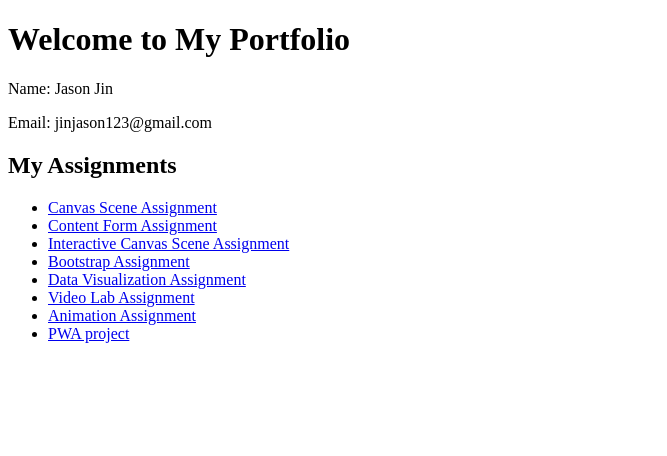
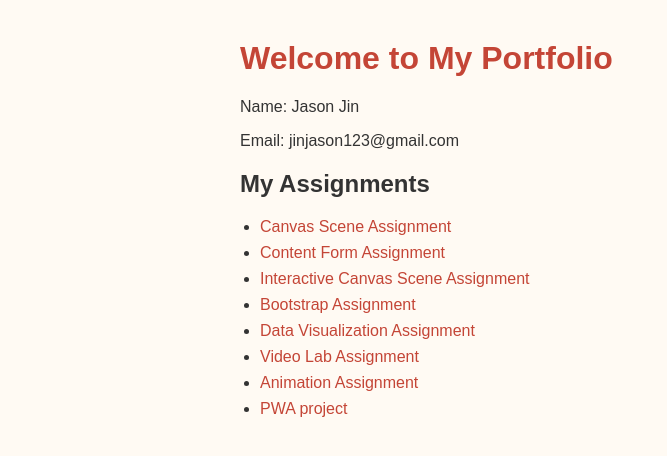
Before and after one commit to JinJason123/jinjason123, a plain HTML site: page index.html in a window 1280 px wide. Shown: the whole page, without its empty margins (0-667 px from the left). Drawn offline with Linux system fonts and the light colour scheme.

Commit message:
Update index.html

```diff
--- a/index.html
+++ b/index.html
@@ -22,4 +22,27 @@
         <li><a href="https://jinjason123.github.io/Super-Zilla/">PWA project</a></li>
     </ul>
 </body>
+    <style>
+  body {
+    font-family: sans-serif;
+    background: #fffaf3;
+    color: #333;
+    max-width: 800px;
+    margin: 40px auto;
+    padding: 0 20px;
+  }
+  h1 {
+    color: #c44536;
+  }
+  a {
+    color: #c44536;
+    text-decoration: none;
+  }
+  ul {
+    padding-left: 20px;
+  }
+  li {
+    margin-bottom: 0.5em;
+  }
+</style>
 </html>
```
